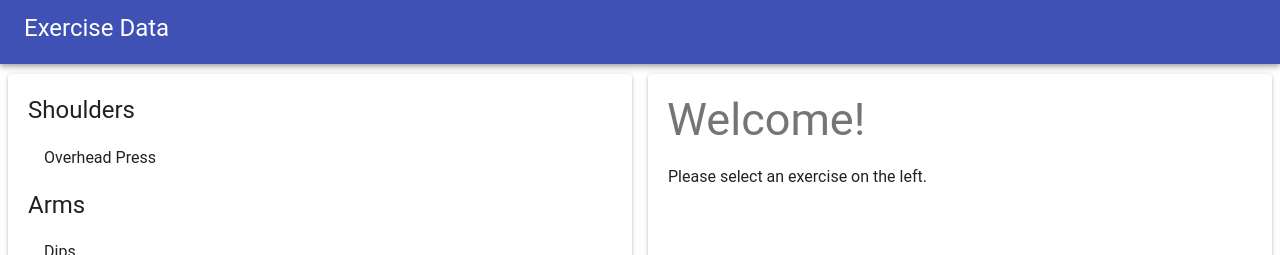
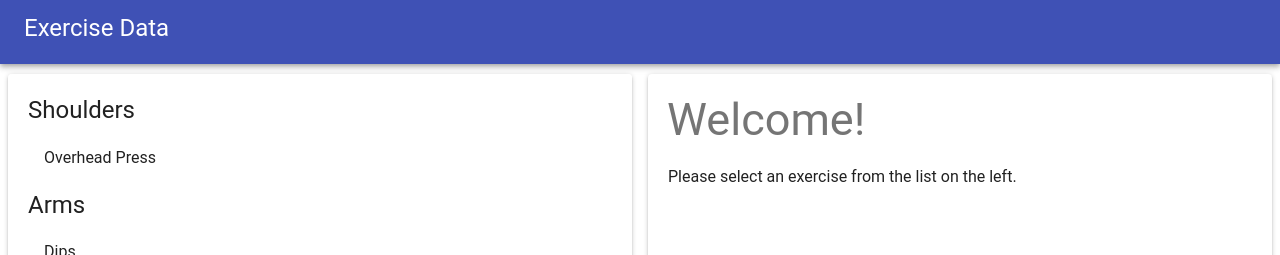
Before and after one commit to SparksFullStack/material-ui-exercise-app, a React (Create React App) app: page / in a window 1280 px wide. Shown: the top 255 px of the page. Built offline with nearby package versions, Linux system fonts and the light colour scheme.

Commit message:
modified Exercises.js so that the code for the right pane is much more cleaned up by making use of setting default values for the selectedExercise prop

```diff
--- a/src/Components/App.js
+++ b/src/Components/App.js
@@ -28,17 +28,14 @@ class App extends Component {
             // ...current props rather than just passing an object
         exercises.map((exercise) => {
             if (exerciseId === exercise.id) this.setState((prevState, currentProps) => {
-                return {
-                    selectedExercise: exercise
-                }
+                return { selectedExercise: exercise }
             });
         })
     }
 
     render(){
         const organizedExercises = this.getExercisesByMuscles();
-        const { selectedCategory } = this.state;
-        const { selectedExercise } = this.state;
+        const { selectedCategory, selectedExercise } = this.state;
 
         return(
             <Fragment>
--- a/src/Components/Exercises/Exercises.js
+++ b/src/Components/Exercises/Exercises.js
@@ -19,7 +19,8 @@ const styles = {
     }
 }
 
-export default ({ organizedExercises, selectedCategory, selectedExercise, handleExerciseSelected }) => {
+// here we're setting the default values for 'selectedExericse' so that we don't have to have a large ternary returning a seperate set of code by default
+export default ({ organizedExercises, selectedCategory, selectedExercise = { id: 0, title: 'Welcome!', description: 'Please select an exercise from the list on the left.'}, handleExerciseSelected }) => {
     return (
         <Grid container>
             {/* the left pane */}
@@ -78,19 +79,6 @@ export default ({ organizedExercises, selectedCategory, selectedExercise, handle
             {/* the right pane */}
             <Grid item sm>
                 <Paper style={styles.Paper}>
-                    {/* here if the selected category is undefined, we'll return the intro message... */}
-                    {/* ...otherwise we'll return the data related to that category */}
-                        {!selectedExercise ? (
-                            <Fragment>
-                                <Typography variant="display2">
-                                    Welcome!
-                                </Typography>
-
-                                <Typography variant="subheading" style={styles.subheading}>
-                                    Please select an exercise on the left.
-                                </Typography>
-                            </Fragment>
-                        ) : (
                     <Fragment>
                         <Typography variant="display2">
                             {selectedExercise.title}
@@ -100,8 +88,6 @@ export default ({ organizedExercises, selectedCategory, selectedExercise, handle
                             {selectedExercise.description}
                         </Typography>
                     </Fragment>
-                        )
-                    }
                 </Paper>
             </Grid>
         </Grid>
```
Lines whose indentation alone changed are shown as unchanged.
